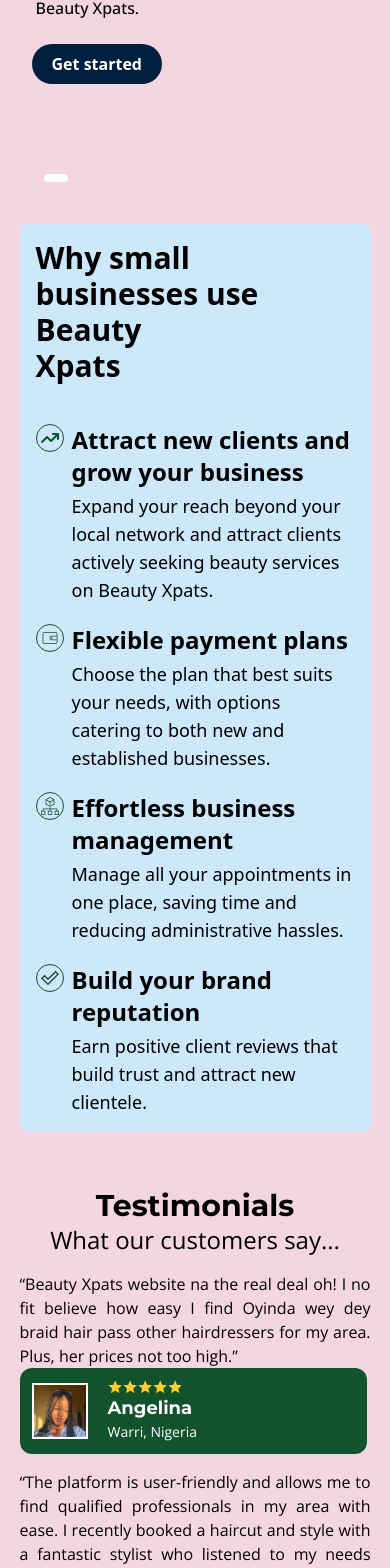
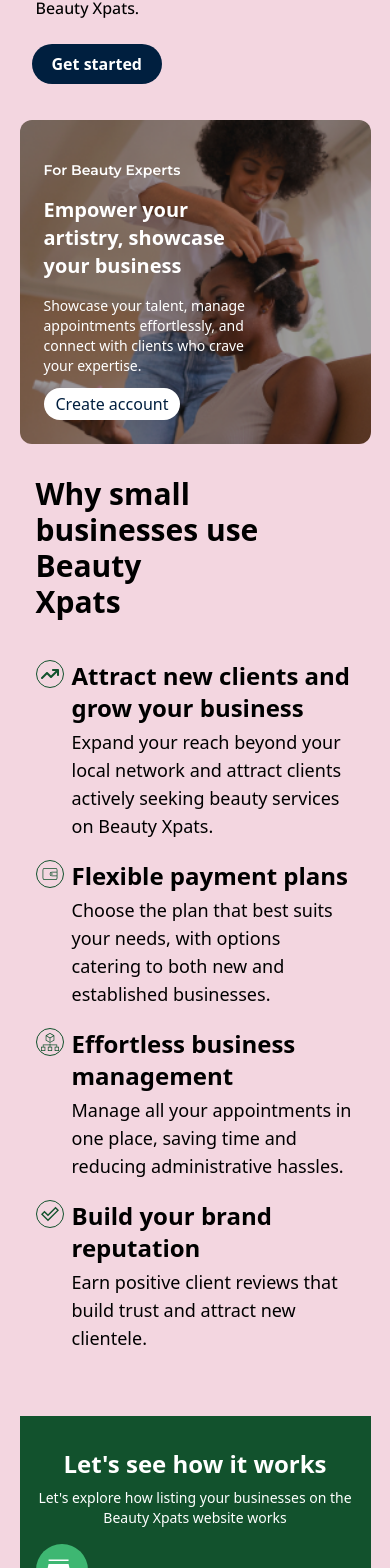
Before and after one commit to Lahitan/beautyexpert, a React (Vite) app: page / in a window 390 px wide. Shown: the part 260-1828 px from the top of the page. Built offline with nearby package versions, Linux system fonts and the light colour scheme.

Commit message:
Adjusted styling

```diff
--- a/src/pages/Home/Main.jsx
+++ b/src/pages/Home/Main.jsx
@@ -3,14 +3,51 @@ import Hero from "./Hero";
 import ForExpert from "./ForExpert";
 import Testimonials from "../../testimonials/Testimonials";
 import SmallBusiness from "./SmallBusiness";
+import How from "./How";
+import { howItWorksArr, howToGetStartedArr } from "../../data/data";
+import Ratings from "./Ratings";
 
 const Main = () => {
 	return (
 		<div className="bg-primary-brand">
 			<div className="w-[90%] mx-auto">
 				<Hero />
-				<ForExpert />
+				<ForExpert
+					h5={"For Beauty Experts"}
+					h3={"Empower your artistry, showcase your "}
+					highlighted={"business"}
+					p={`Showcase your talent, manage appointments effortlessly, and connect
+						with clients who crave your expertise.`}
+					button={"Create account"}
+					smBackground={"bg-mb-landing-page"}
+					lgBackground={"lg:bg-landing-page"}
+				/>
 				<SmallBusiness />
+				<How
+					heading={"Let's see how it works"}
+					subheading={
+						"Let's explore how listing your businesses on the Beauty Xpats website works"
+					}
+					arr={howItWorksArr}
+				/>
+				<Ratings />
+				<ForExpert
+					h5={"For Clients"}
+					h3={"Discover vetted "}
+					highlighted={"talented"}
+					h3Contd={" professionals ready to make you slay."}
+					p={`Browse by service, location, and expertise to find the ideal expert. Book appointments, and enjoy a seamless beauty experience – all in one place!`}
+					button={"Register"}
+					smBackground={"bg-customers-sm"}
+					lgBackground={"lg:bg-customers-lg"}
+				/>
+				<How
+					heading={"How to get started"}
+					subheading={
+						"Let’s explore how finding a beauty professional on Beauty Xpats website works"
+					}
+					arr={howToGetStartedArr}
+				/>
 				{/* testimonials  */}
 				<Testimonials />
 			</div>
--- a/src/pages/Home/SmallBusiness.jsx
+++ b/src/pages/Home/SmallBusiness.jsx
@@ -8,7 +8,7 @@ import barbershop from "../../assets/barbershop-waiting-1.png";
 const SmallBusiness = () => {
 	return (
 		<div className=" flex py-4 flex-wrap-reverse">
-			<div className="bg-[#CEE8FB] flex-1 p-4 rounded-lg">
+			<div className="md:bg-[#CEE8FB] flex-1 p-4 rounded-lg">
 				<h3 className=" text-3xl font-bold mb-10">
 					Why small businesses use Beauty <br /> Xpats
 				</h3>
```
